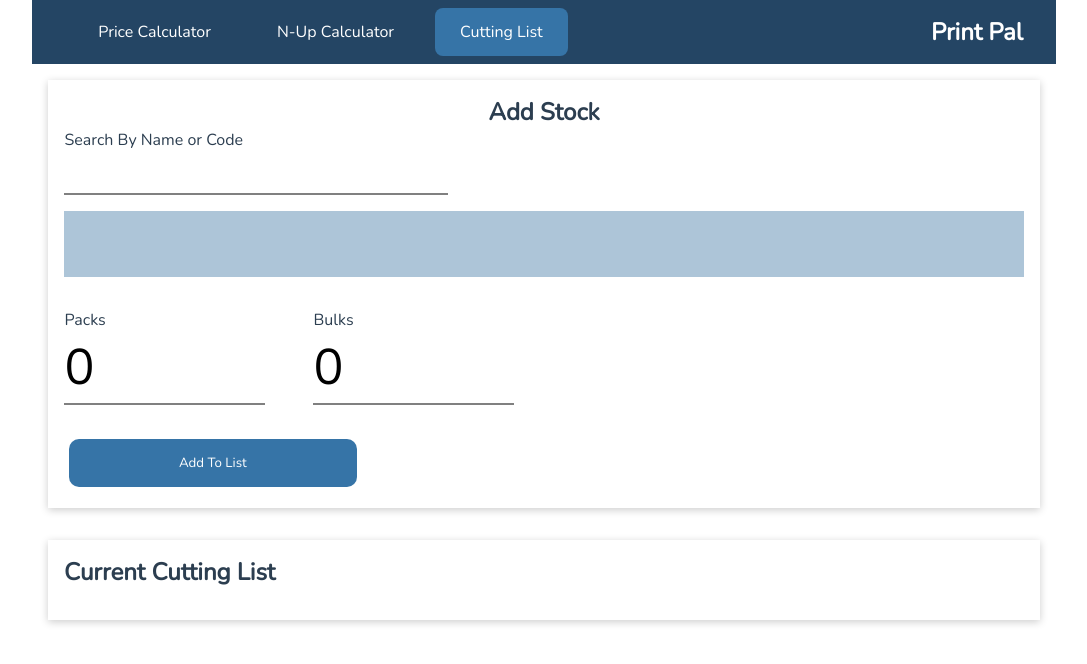
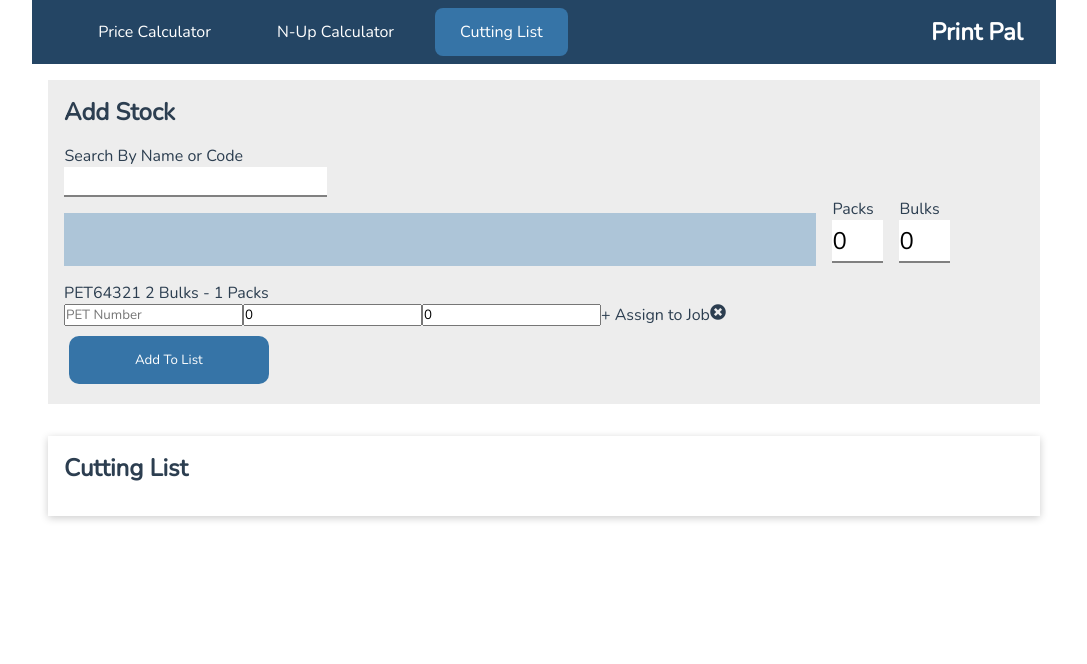
Before and after one commit to jensadria/print-pal, a Vue app: page /cuttinglist in a window 1280 px wide. Shown: the top 664 px of the page, without its empty margins (96-1183 px from the left). Built offline with nearby package versions, Linux system fonts and the light colour scheme.

Commit message:
Changed Cutting List styling, added initial 'Add to job' feature

```diff
--- a/src/App.vue
+++ b/src/App.vue
@@ -26,6 +26,7 @@ export default {
   --light-blue: #3674a7;
   --very-light-blue: #adc5d8;
   --cool-gray: #b9bdcd;
+  --very-light-gray: #ededed;
 }
 
 * {
--- a/src/components/cuttinglist/AddToList.vue
+++ b/src/components/cuttinglist/AddToList.vue
@@ -1,9 +1,7 @@
 <template>
   <div class="container">
-    <base-card>
-      <div class="new-product">
     <h2>Add Stock</h2>
-        <form @submit.prevent="addToList">
+    <form>
       <div class="search-container">
         <div class="search-input">
           <label for="name-search">Search By Name or Code</label>
@@ -27,9 +25,10 @@
             </li>
           </ul>
         </div>
+      </div>
+      <div class="stock">
         <div class="selected-stock">
-              <h2>{{ selectedStock.name }}</h2>
-            </div>
+          <h4>{{ selectedStock.name }}</h4>
         </div>
         <div class="packs-bulks">
           <div class="form-control">
@@ -43,17 +42,26 @@
             </div>
           </div>
         </div>
+      </div>
+      <div class="assigned-jobs" v-for="job in assignedJobs" :key="job">
+        {{ job.petNr }} {{ job.jobBulks }} Bulks - {{ job.jobPacks }} Packs
+      </div>
+      <assign-to-job></assign-to-job>
+
       <div class="buttons">
-            <base-button mode="blue-bg">Add To List</base-button>
+        <base-button mode="blue-bg" @click.prevent="addToList"
+          >Add To List</base-button
+        >
       </div>
     </form>
-      </div>
-    </base-card>
   </div>
 </template>
 
 <script>
+import AssignToJob from '../cuttinglist/AssignToJob.vue';
+
 export default {
+  components: { AssignToJob },
   data() {
     return {
       products: null,
@@ -62,7 +70,7 @@ export default {
       searchCode: '',
       searchName: '',
       selectedStock: '',
-      mto: [],
+      assignedJobs: [{ petNr: 'PET64321', jobBulks: 2, jobPacks: 1 }],
     };
   },
   // computed: {
@@ -104,56 +112,40 @@ export default {
   border: 0.1px dotted red;
 } */
 .container {
+  background-color: var(--very-light-gray);
   display: flex;
   width: auto;
+  padding: 1rem;
+  margin: 1rem;
+}
+
+h2 {
+  text-align: left;
+  margin-bottom: 1rem;
 }
 
 .container > div {
   flex: 1;
 }
 
-ul li {
-  list-style: none;
-  text-align: left;
-  cursor: pointer;
+.form-control {
+  display: flex;
 }
 
-ul li:hover {
-  background-color: var(--very-light-blue);
+.stock {
+  display: flex;
+  /* flex-direction: column; */
+  width: auto;
+  /* flex-wrap: wrap; */
 }
 
 #packs,
 #bulks {
   text-align: left;
-  font-size: 50px;
-  width: 200px;
-  height: 70px;
-  margin-right: 3rem;
-}
-
-.packs-bulks {
-  margin-top: 1rem;
-}
-
-.form-control {
-  display: flex;
-}
-
-.search-container {
-  display: flex;
-  flex-direction: column;
-  width: auto;
-  flex-wrap: wrap;
-  position: relative;
-}
-
-.search-input {
-  flex: 1;
+  font-size: 1.5rem;
+  width: 50px;
+  height: 40px;
   margin-right: 1rem;
-}
-
-.selected-stock {
-  height: 2rem;
 }
 
 label {
@@ -169,7 +161,7 @@ input {
   border-top: none;
   border-right: none;
   border-left: none;
-  font-size: 30px;
+  font-size: 20px;
   font-weight: medium;
   padding: 0.5px;
 }
@@ -188,24 +180,32 @@ input:focus {
   /* flex-direction: column; */
   align-items: center;
   justify-content: left;
-  margin-top: 30px;
+  margin-top: 5px;
 }
 
 .selected-stock {
-  display: block;
+  flex-basis: 75%;
   text-align: left;
   background-color: var(--very-light-blue);
   padding: 1rem;
   margin-top: 1rem;
   margin-bottom: 1rem;
-  height: 2.1rem;
+  margin-right: 1rem;
+  height: 1.3rem;
+}
+
+.assigned-jobs {
+  text-align: left;
+}
+
+.jobs-input {
+  display: flex;
 }
 
 .dropdown-list {
   position: absolute;
   width: auto;
   max-height: 500px;
-
   overflow-y: auto;
   background: #ffffff;
   box-shadow: 0 10px 15px -3px rgba(0, 0, 0, 0.1),
--- /dev/null
+++ b/src/components/cuttinglist/AssignToJob.vue
@@ -0,0 +1,46 @@
+<template>
+  <div class="jobs-input">
+    <input
+      type="text"
+      name="pet-nr"
+      id="pet-nr"
+      placeholder="PET Number"
+      v-model="petNr"
+    />
+    <input
+      type="number"
+      name="job-bulks"
+      id="job-bulks"
+      min="0"
+      v-model="jobBulks"
+    />
+    <input
+      type="number"
+      name="job-packs"
+      id="job-packs"
+      min="0"
+      v-model="jobPacks"
+    />
+    <span id="assign-to-job" @click.prevent="assignToJob">
+      + Assign to Job
+    </span>
+    <i class="fas fa-times-circle"></i>
+  </div>
+</template>
+
+<script>
+export default {
+  data() {
+    return {
+      petNr: '',
+      jobBulks: 0,
+      jobPacks: 0,
+    };
+  },
+  methods: {
+    assignToJob() {},
+  },
+};
+</script>
+
+<style></style>
--- a/src/components/cuttinglist/CurrentList.vue
+++ b/src/components/cuttinglist/CurrentList.vue
@@ -1,7 +1,7 @@
 <template>
   <div class="container">
     <base-card>
-      <h2>Current Cutting List</h2>
+      <h2>Cutting List</h2>
 
       <ul>
         <current-list-item
--- a/src/components/cuttinglist/CurrentListItem.vue
+++ b/src/components/cuttinglist/CurrentListItem.vue
@@ -3,19 +3,19 @@
     <slot>
       <div class="product-item">
         <div class="amount">
-          <h2>{{ sheetsTotal }} x {{ product.name }}</h2>
-          <h3>
+          <h3>{{ sheetsTotal }} x {{ product.name }}</h3>
+          <h4>
             {{ flatSheetsRequired }} Flat Sheets ( {{ product.noOutFlatSheet }}
             out )
-          </h3>
+          </h4>
         </div>
         <div class="packing">
-          <h3>
+          <h4>
             {{ product.packs }} {{ product.packs > 1 ? 'Packs' : 'Pack' }} of
             {{ product.packQty }} <br />
             {{ product.bulks }} {{ product.bulks > 1 ? 'Bulks' : 'Bulk' }} of
             {{ product.bulkQty }}
-          </h3>
+          </h4>
         </div>
         <div class="jobs"></div>
         <div class="buttons">
--- a/src/components/ui/BaseButton.vue
+++ b/src/components/ui/BaseButton.vue
@@ -19,7 +19,7 @@ export default {
 <style>
 button {
   margin: 0.3rem;
-  width: 30%;
+  width: 200px;
   height: 3rem;
   border-radius: 10px;
   border-style: none;
--- a/src/pages/CuttingList.vue
+++ b/src/pages/CuttingList.vue
@@ -23,7 +23,7 @@ export default {
 } */
 .container {
   display: flex;
-  width: 100%;
+  /* width: auto; */
   flex-direction: column;
 }
 
```
Lines whose indentation alone changed are shown as unchanged.
